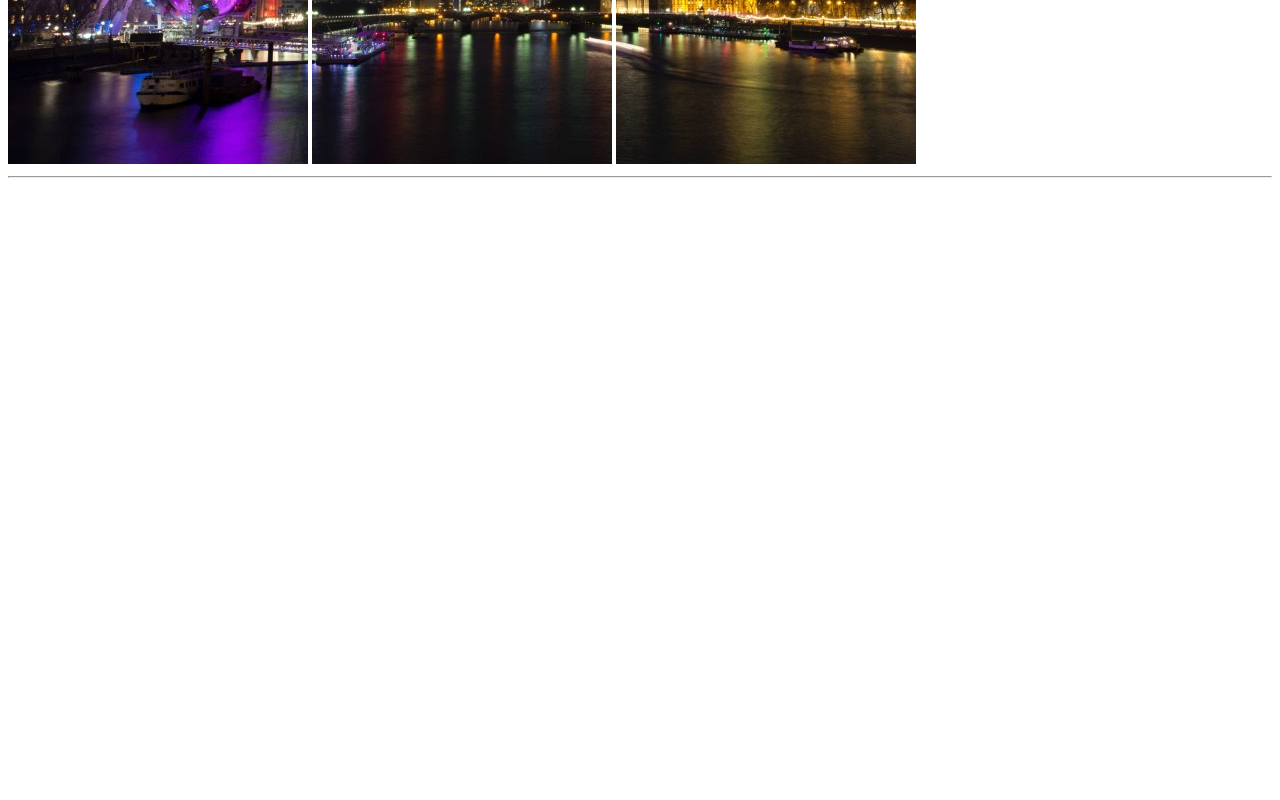
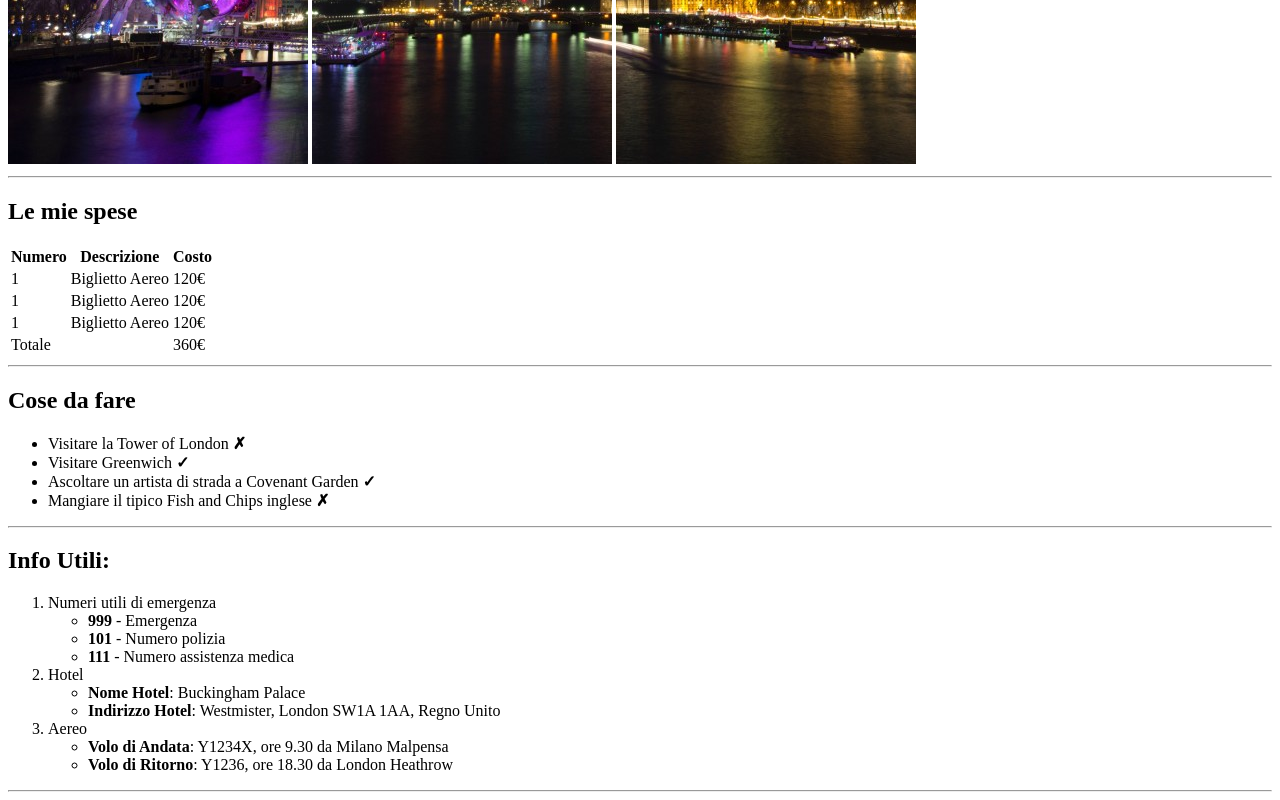
Before and after one commit to Pablo-V-Silva/html-london-trip, a plain HTML site: page index.html in a window 1280 px wide. Shown: the part 516-1316 px from the top of the page. Before the commit the page ends 800 px from the top, so only its background shows below. Drawn offline with Linux system fonts and the light colour scheme.

Commit message:
intestazione + corpo centrale della pagina

```diff
--- a/index.html
+++ b/index.html
@@ -20,7 +20,89 @@
 
     <!-- Spese varie -->
     <main>
+        <h2>Le mie spese</h2>
 
+        <!-- Costi biglietti aerei -->
+        <table>
+
+            <thead>
+                <th>Numero</th>
+                <th>Descrizione</th>
+                <th>Costo</th>
+            </thead>
+
+            <tbody>
+                <tr>
+                    <td>1</td>
+                    <td>Biglietto Aereo</td>
+                    <td>120€</td>
+                </tr>
+                <tr>
+                    <td>1</td>
+                    <td>Biglietto Aereo</td>
+                    <td>120€</td>
+                </tr>
+                <tr>
+                    <td>1</td>
+                    <td>Biglietto Aereo</td>
+                    <td>120€</td>
+                </tr><tr>
+                    <td>Totale</td>
+                    <td></td>
+                    <td>360€</td>
+                </tr>
+            </tbody>
+        </table>
+        <!-- /costi biglietti aerei -->
+
+        <hr>
+
+        <!-- Attrazioni -->
+        <h2>Cose da fare</h2>
+        <ul>
+            <li>Visitare la Tower of London <strong>&cross;</strong></li>
+            <li>Visitare Greenwich <strong>&check;</strong></li>
+            <li>Ascoltare un artista di strada a Covenant Garden <strong>&check;</strong></li>
+            <li>Mangiare il tipico Fish and Chips inglese <strong>&cross;</strong></li>
+        </ul>
+        <!-- /Attrazioni -->
+
+        <hr>
+
+        <h2>Info Utili:</h2>
+        <ol>
+            <!-- Numeri emergenze -->
+            <li>
+                Numeri utili di emergenza
+                <ul>
+                    <li><strong>999</strong> - Emergenza</li>
+                    <li><strong>101</strong> - Numero polizia</li>
+                    <li><strong>111</strong> - Numero assistenza medica</li>
+                </ul>
+            </li>
+            <!-- /Numeri emergenze -->
+
+            <!-- info soggiorno -->
+            <li>
+                Hotel
+                <ul>
+                    <li><strong>Nome Hotel</strong>: Buckingham Palace</li>
+                    <li><strong>Indirizzo Hotel</strong>: Westmister, London SW1A 1AA, Regno Unito</li>
+                </ul>
+            </li>
+            <!-- /info soggiorno -->
+
+            <!-- Info Voli -->
+            <li>
+                Aereo
+                <ul>
+                    <li><strong>Volo di Andata</strong>: Y1234X, ore 9.30 da Milano Malpensa</li>
+                    <li><strong>Volo di Ritorno</strong>: Y1236, ore 18.30 da London Heathrow</li>
+                </ul>
+            </li>
+            <!-- /info voli -->
+        </ol>
+        <hr>
     </main>
     <!-- /Spese varie -->
 
```
